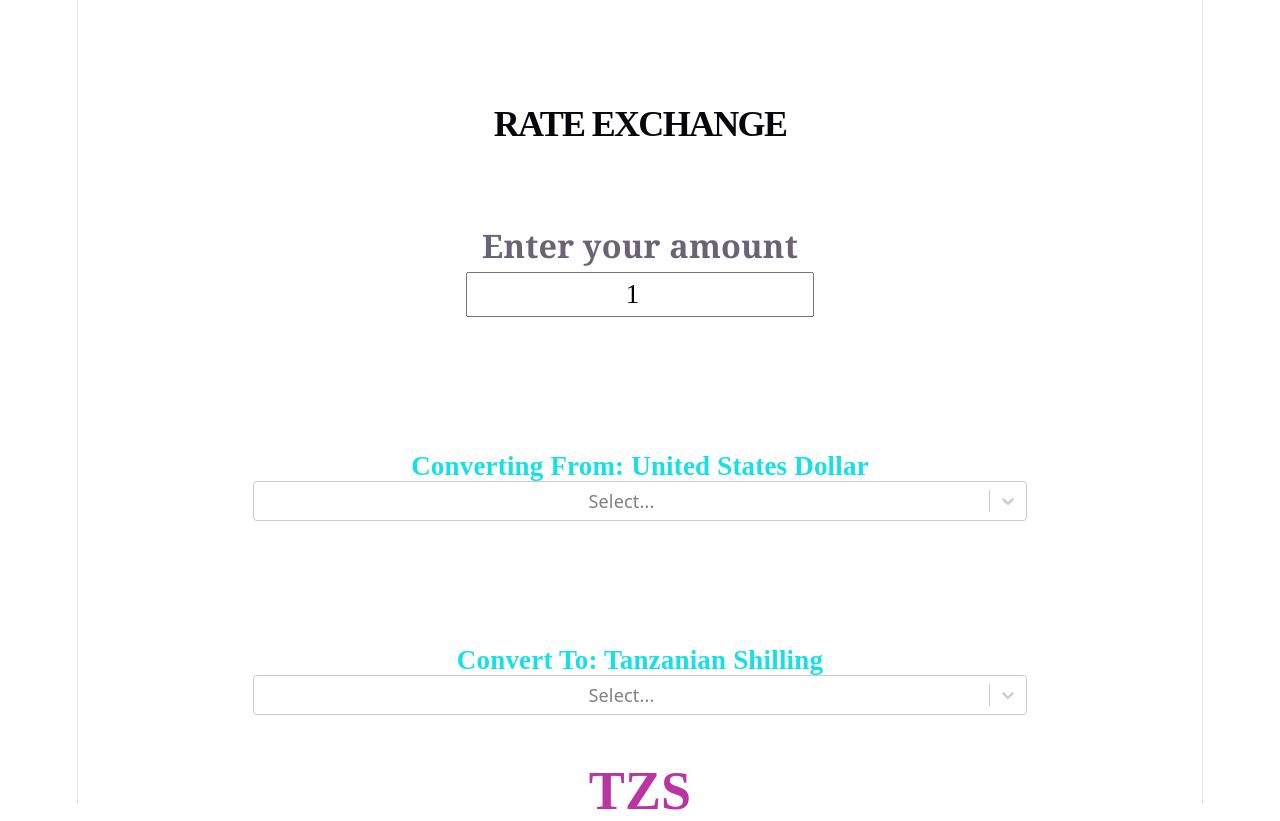
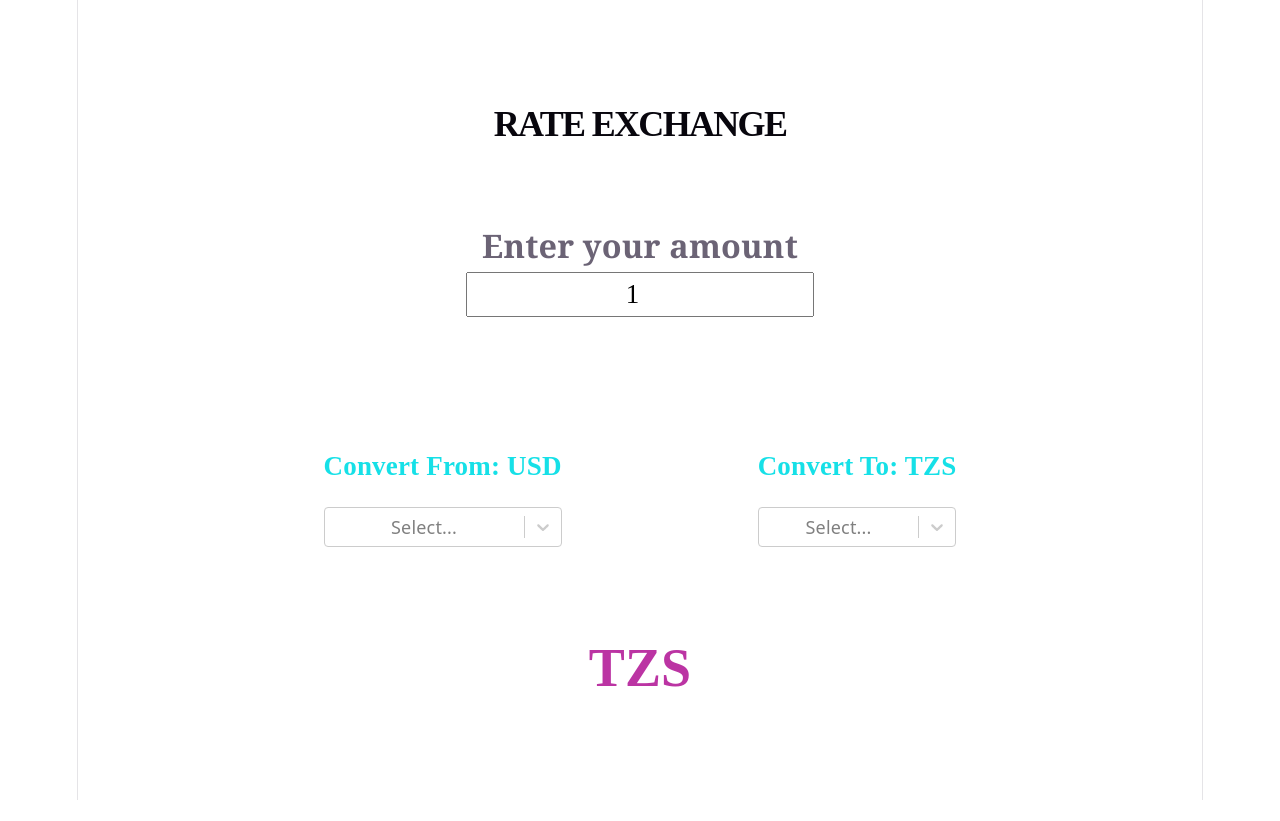
Before and after one commit to EasternCaptain/verbose-octo-memory, a React (Vite) app: page / in a window 1280 px wide. After the commit the page ends 800 px from the top, so only its background shows below. Built offline with nearby package versions, Linux system fonts and the light colour scheme; no server answers.

Commit message:
Adding flex box for currency labels  and select components

```diff
--- a/src/App.jsx
+++ b/src/App.jsx
@@ -54,9 +54,9 @@ export default function ExchangeRate() {
           setAmount(e.target.value)
         }}/>
       </div>
-
-      <div className="current-currency">
-        <label>Converting from: {currentCurrencyLabel}</label><br></br>
+      <div class="container-currency">
+        <div className="current-currency">
+        <label>Convert from: {currentCurrency}</label><br></br><br></br>
         <Select
         options={options}
         onChange={(e) => {
@@ -68,7 +68,7 @@ export default function ExchangeRate() {
       </div>
 
       <div className="convert-currency">
-        <label>Convert to: {convertCurrencyLabel}</label><br></br>
+        <label>Convert to: {convertCurrency}</label><br></br><br></br>
         <Select
         options={options}
         onChange={(e) => {
@@ -77,7 +77,9 @@ export default function ExchangeRate() {
         }}
         defaultValue={options[145]}
         />
+        </div>
       </div>
+
 
       <p class="output-display">{conversion ? conversion.toLocaleString(): rateExchange['TZS']} {convertCurrency}</p>
     </div>
--- a/src/index.css
+++ b/src/index.css
@@ -159,3 +159,10 @@ input {
   color: rgb(187, 52, 163);
   font-family: serif;
 }
+.container-currency {
+  display: flex;
+  flex-direction: row;
+  justify-content: space-evenly;
+  align-items: start;
+  margin-bottom: 5%;
+}
```
